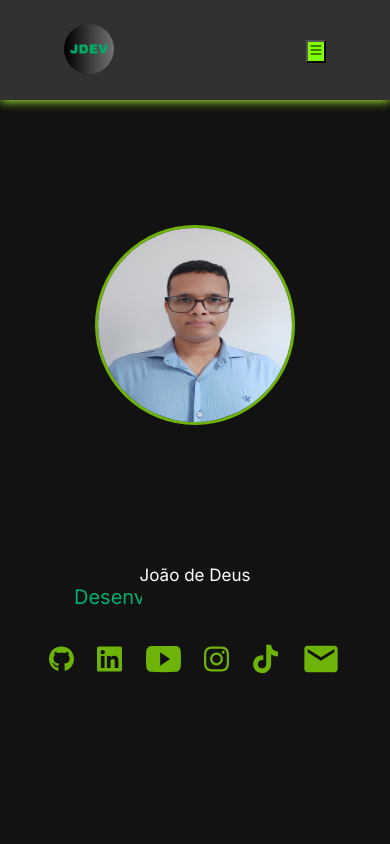
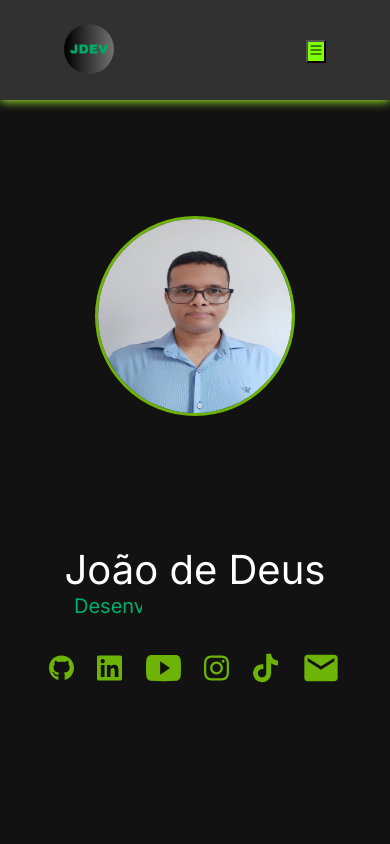
Before and after one commit to joaodedeusrsfilho/meu-portfolio, a React (Vite) app: page / in a window 390 px wide. Shown: the top 844 px of the page. Built offline with nearby package versions, Linux system fonts and the light colour scheme.

Commit message:
add file

```diff
--- a/src/Componentes/Section1/responsivo.css
+++ b/src/Componentes/Section1/responsivo.css
@@ -17,7 +17,7 @@
     }
 
     .section1 .container .paragrafos p {
-        font-size: var(--tamanhoDoTextoParagrafoParaCelular);
+        font-size: 40px;
 
     }
 
```
